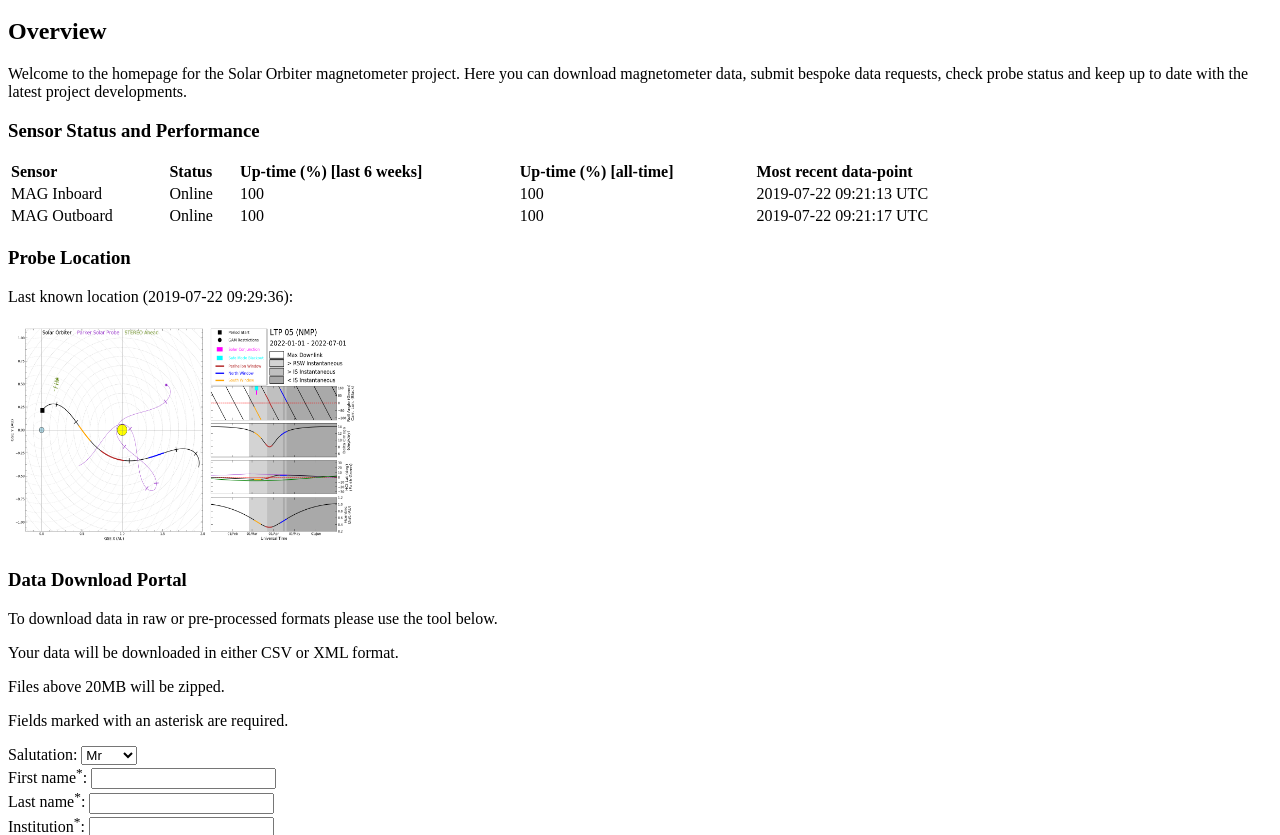
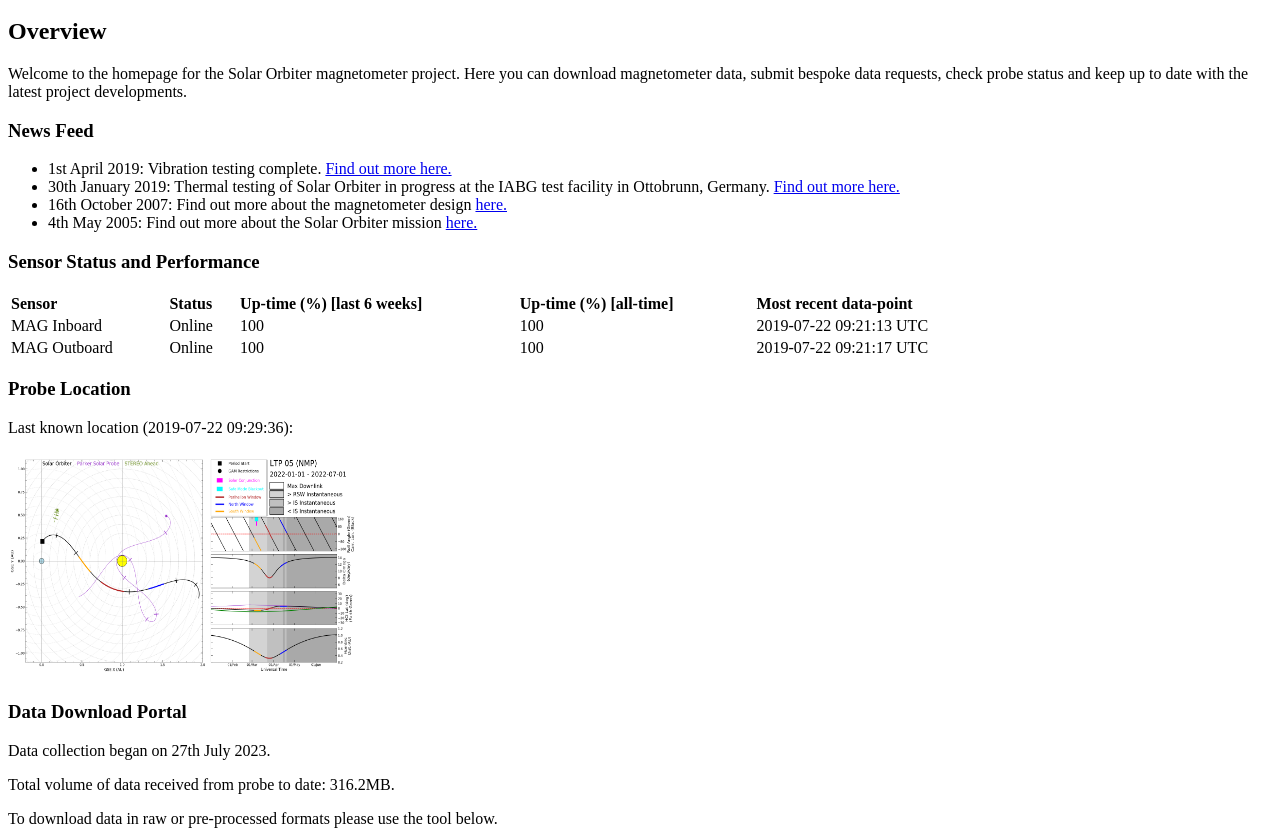
Before and after one commit to vsevans/vsevans.github.io, a plain HTML site: page index.html in a window 1280 px wide. Shown: the part 116-951 px from the top of the page. Drawn offline with Linux system fonts and the light colour scheme.

Commit message:
Add files via upload

```diff
--- a/index.html
+++ b/index.html
@@ -32,6 +32,20 @@
 	<h2>Overview</h2>
 	<p>Welcome to the homepage for the Solar Orbiter magnetometer project. Here you can download magnetometer data, submit bespoke data requests, check probe status and keep up to date with the latest project developments. </p>
 
+
+	<h3>News Feed</h3>
+	<ul>
+		<li>1st April 2019: Vibration testing complete. <a href="http://sci.esa.int/solar-orbiter/61259-3-good-vibes-for-solar-orbiter/">Find out more here.</a>
+				<li>30th January 2019: Thermal testing of Solar Orbiter in progress at the IABG test facility in Ottobrunn, Germany. <a href="https://www.esa.int/spaceinimages/Images/2019/01/Thermal_testing_of_Solar_Orbiter">Find out more here.</a></li>
+				<li>16th October 2007: Find out more about the magnetometer design
+<a href="https://doi.org/10.1088/0957-0233/18/11/050">here.</a>
+			</li>
+							<li>4th May 2005: Find out more about the Solar Orbiter mission
+<a href="https://doi.org/10.1016/j.asr.2003.01.003">here.</a>
+			</li>
+	</ul>
+
+
 	<h3>Sensor Status and Performance</h3>
 	<table style="width:80%">
 		<tr>
@@ -62,6 +76,8 @@
 	<img src="img/SOtrajectory.png" height=225px width=350px>
 
 	<h3> Data Download Portal</h3>
+	<p> Data collection began on 27th July 2023.</p>
+	<p> Total volume of data received from probe to date: 316.2MB.</p>
 	<p width=50px>To download data in raw or pre-processed formats please use the tool below. </p>
 	<p>	Your data will be downloaded in either CSV or XML format. </p>
 	<p>Files above 20MB will be zipped.</p>
@@ -93,8 +109,14 @@
 
 		Include metadata:
 <input type="checkbox" name="include_metadata" value="y"> <br><br>
+
+	Data format: <br> <input type="checkbox" name="CSV" value="y"> csv<br>
+<input type="checkbox" name="xml" value="y"> xml<br><br>
+
 		<input type="submit" value="Request Download">
 	</form>
+
+
 
 </div>
 </body>
```
